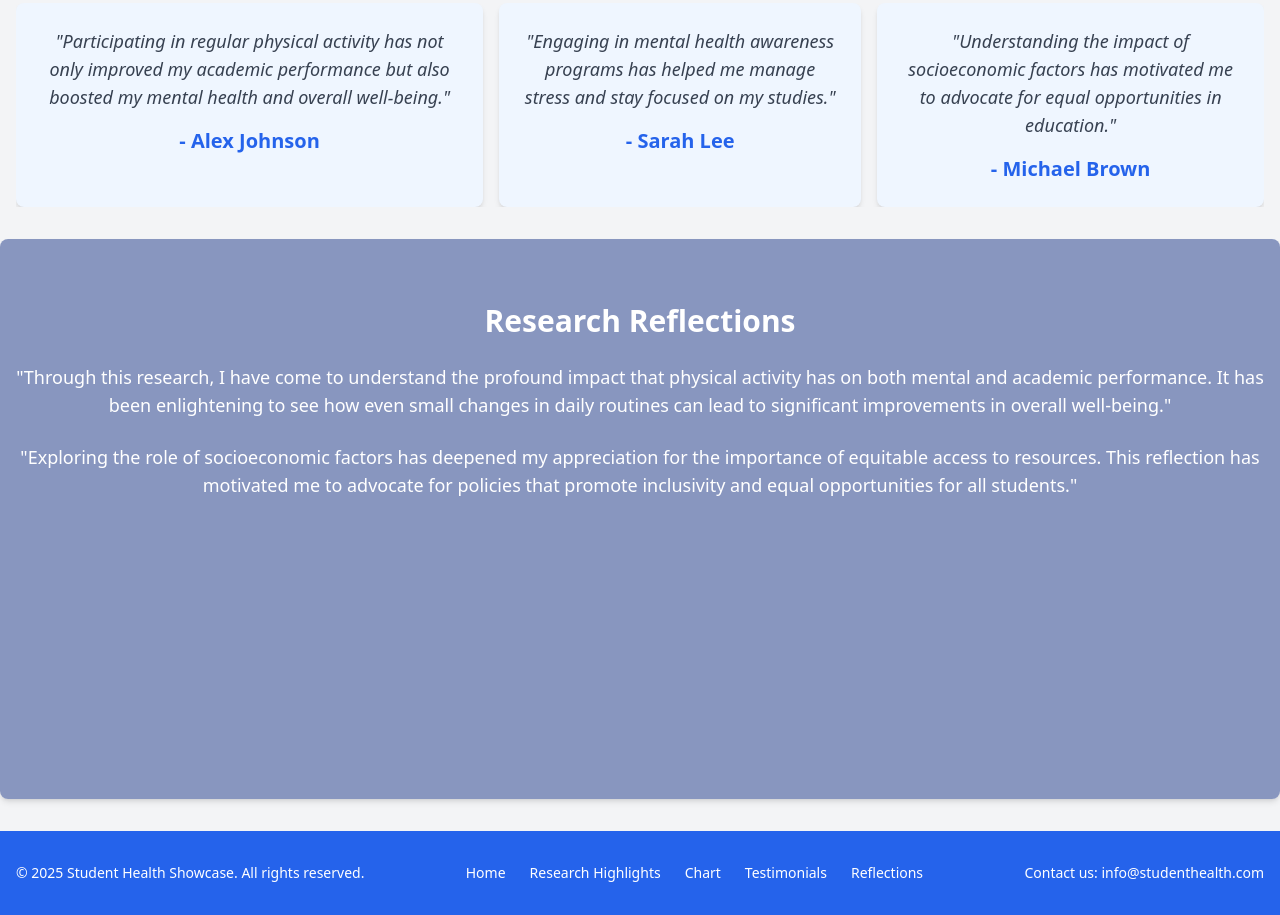
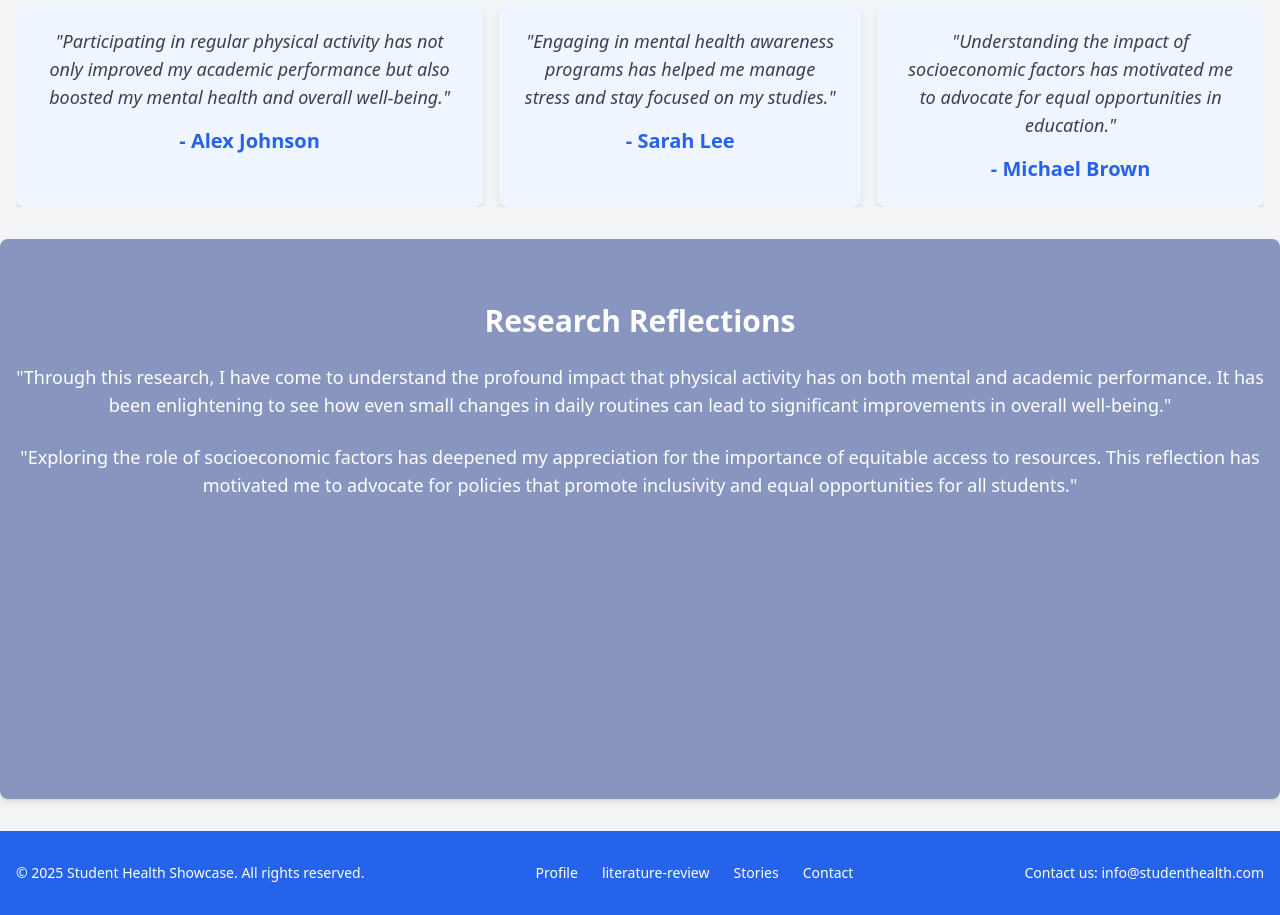
Before and after one commit to klaus-ndivo/student-health, a plain HTML site: page index.html in a window 1280 px wide. Shown: the part 2169-3084 px from the top of the page. Drawn offline with nearby package versions, Linux system fonts and the light colour scheme.

Commit message:
Initial commit7

```diff
--- a/index.html
+++ b/index.html
@@ -215,7 +215,6 @@
         });
     </script>
 
-    <!-- Footer Section -->
 <footer class="bg-blue-600 text-white py-8 mt-8">
     <div class="container mx-auto px-4">
         <div class="flex flex-col md:flex-row justify-between items-center space-y-4 md:space-y-0">
@@ -225,11 +224,10 @@
             </div>
             <!-- Quick Links -->
             <div class="flex space-x-6">
-                    <a href="#top" class="text-sm hover:underline">Home</a>
-                    <a href="#research-highlights" class="text-sm hover:underline">Research Highlights</a>
-                    <a href="#chart" class="text-sm hover:underline">Chart</a>
-                    <a href="#testimonials" class="text-sm hover:underline">Testimonials</a>
-                    <a href="#reflections" class="text-sm hover:underline">Reflections</a>
+                <a href="profile.html" class="text-sm hover:underline">Profile</a>
+                <a href="literature-review.html" class="text-sm hover:underline">literature-review</a>
+                <a href="stories.html" class="text-sm hover:underline">Stories</a>
+                <a href="contact.html" class="text-sm hover:underline">Contact</a>
             </div>
             <!-- Contact Email -->
             <div class="text-center md:text-right">
@@ -238,7 +236,6 @@
         </div>
     </div>
 </footer>
-
     <!-- JavaScript for Toggle Button -->
     <script>
         const menuBtn = document.getElementById('menu-btn');
```
Lines whose indentation alone changed are shown as unchanged.
